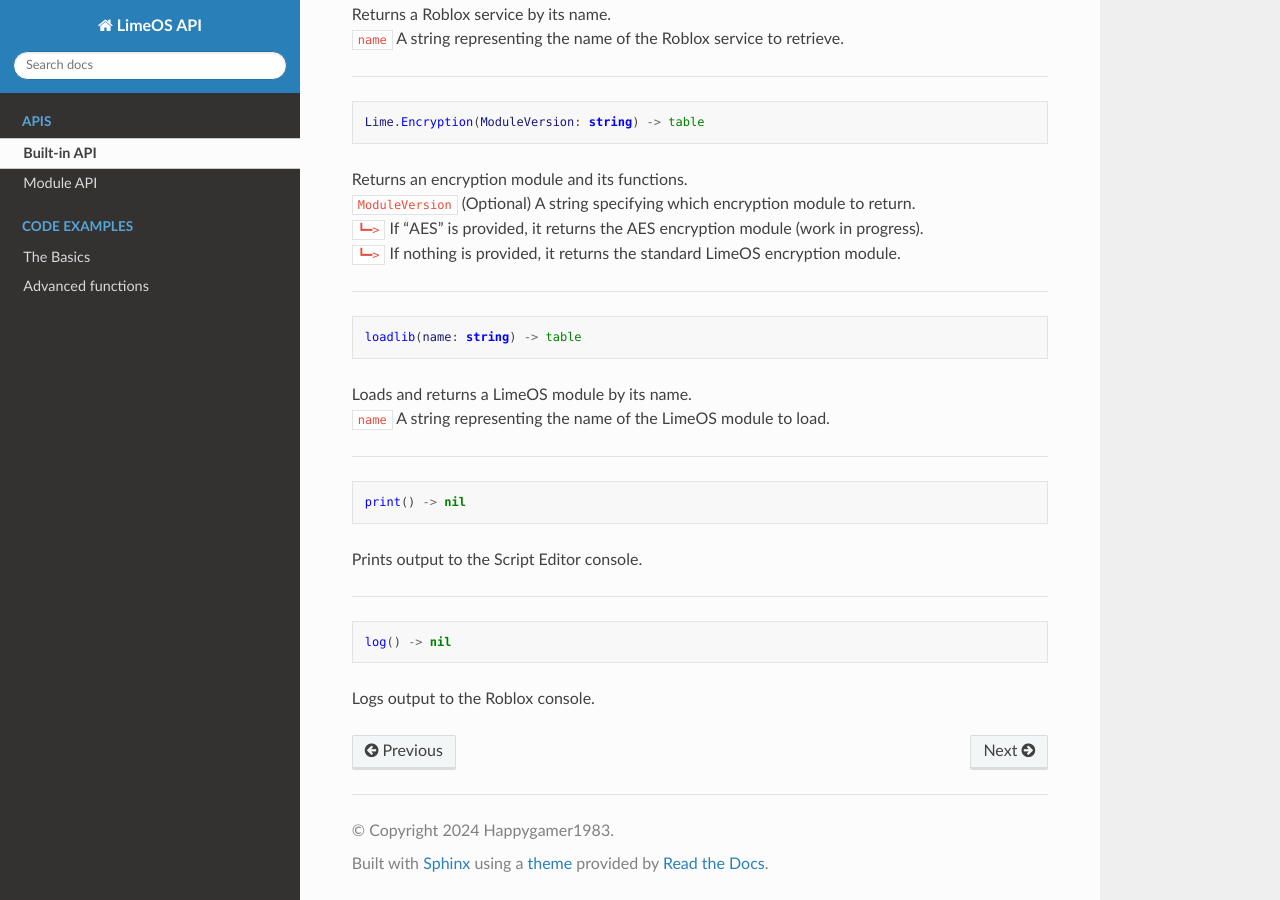
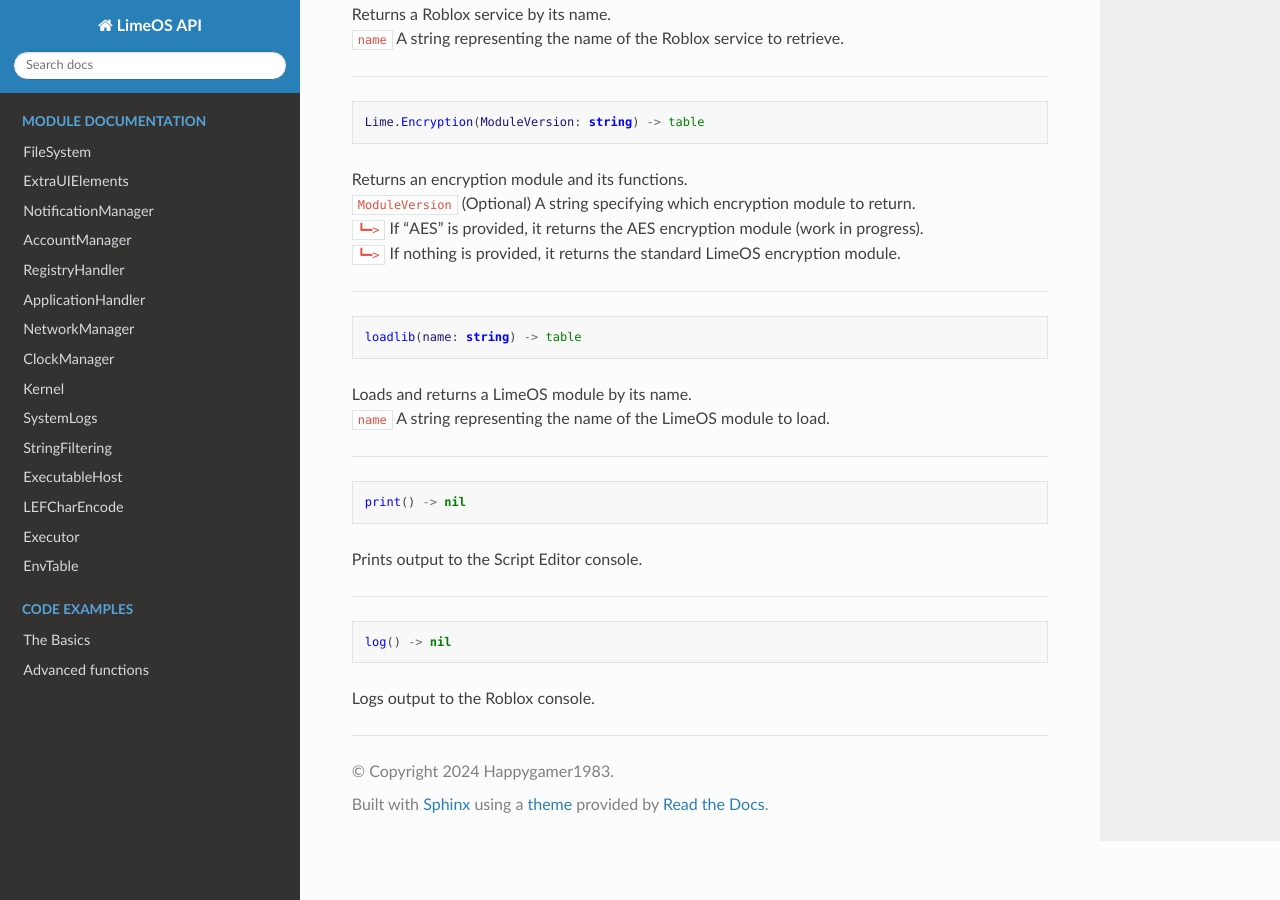
Before and after one commit to Happygamer1983/LimeOS-API, a Sphinx documentation site: the page built from docs/source/Built-in.rst, in a window 1280 px wide and 900 px high, scrolled down 725 px. Built offline with Sphinx 7.4.7 and the Read the Docs theme 3.1.0, drawn with Linux system fonts in a browser that asks for light colours; pages that are not in the unit, such as notebooks, are missing from menus.

```diff
--- /dev/null
+++ b/docs/source/APIs/AccountManager.rst
@@ -0,0 +1,6 @@
+==========
+AccountManager
+==========
+
+.. role:: raw-html(raw)
+    :format: html
--- /dev/null
+++ b/docs/source/APIs/ApplicationHandler.rst
@@ -0,0 +1,3 @@
+==========
+ApplicationHandler
+==========
--- /dev/null
+++ b/docs/source/APIs/ClockManager.rst
@@ -0,0 +1,3 @@
+==========
+ClockManager
+==========
--- /dev/null
+++ b/docs/source/APIs/DesktopManager.rst
@@ -0,0 +1,3 @@
+==========
+DesktopManager
+==========
--- /dev/null
+++ b/docs/source/APIs/EnvTable.rst
@@ -0,0 +1,3 @@
+==========
+EnvTable
+==========
--- /dev/null
+++ b/docs/source/APIs/ExecutableHost.rst
@@ -0,0 +1,3 @@
+==========
+ExecutableHost
+==========
--- /dev/null
+++ b/docs/source/APIs/Executor.rst
@@ -0,0 +1,3 @@
+==========
+Executor
+==========
--- /dev/null
+++ b/docs/source/APIs/ExtraUIElements.rst
@@ -0,0 +1,3 @@
+==========
+ExtraUIElements
+==========
--- /dev/null
+++ b/docs/source/APIs/Http.rst
@@ -0,0 +1,3 @@
+==========
+Http
+==========
--- /dev/null
+++ b/docs/source/APIs/Kernel.rst
@@ -0,0 +1,3 @@
+==========
+Kernel
+==========
--- /dev/null
+++ b/docs/source/APIs/LEFCharEncode.rst
@@ -0,0 +1,3 @@
+==========
+LEFCharEncode
+==========
--- /dev/null
+++ b/docs/source/APIs/NetworkManager.rst
@@ -0,0 +1,3 @@
+==========
+NetworkManager
+==========
--- /dev/null
+++ b/docs/source/APIs/NotificationManager.rst
@@ -0,0 +1,3 @@
+==========
+NotificationManager
+==========
--- /dev/null
+++ b/docs/source/APIs/RegistryHandler.rst
@@ -0,0 +1,3 @@
+==========
+RegistryHandler
+==========
--- /dev/null
+++ b/docs/source/APIs/StringFiltering.rst
@@ -0,0 +1,3 @@
+==========
+StringFiltering
+==========
--- /dev/null
+++ b/docs/source/APIs/SystemLogs.rst
@@ -0,0 +1,3 @@
+==========
+SystemLogs
+==========
```
Also changed, not shown: docs/source/APIs/FileSystem.rst (added, +45 -0 lines), docs/source/index.rst (+28 -10 lines), docs/source/APIs/Builtin.rst (added).
